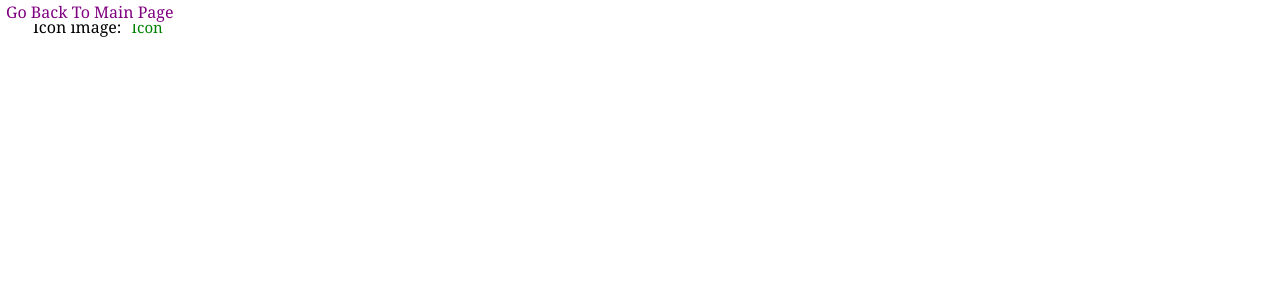
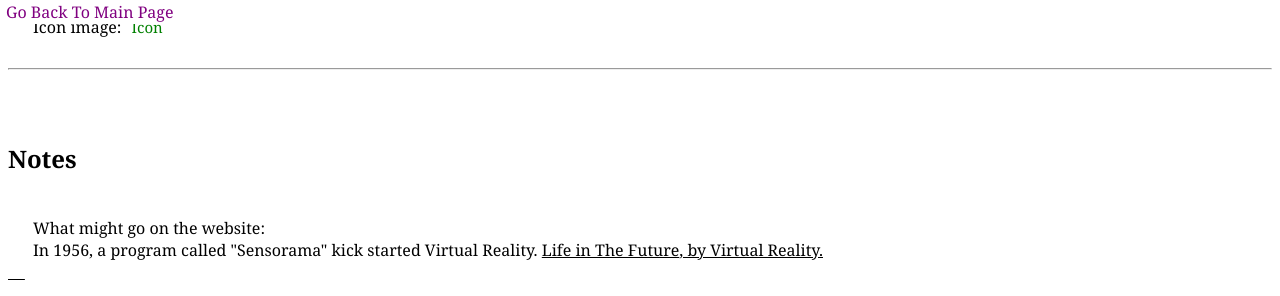
Before and after one commit to hi2vi/REACH-Passion-Project-Website, a plain HTML site: page copyright.html in a window 1280 px wide. Drawn offline with Linux system fonts and the light colour scheme.

Commit message:
Started notes.

```diff
--- a/copyright.html
+++ b/copyright.html
@@ -14,6 +14,10 @@
     <button class = 'goBackToMainPage' onclick = 'goToLink("https://shauryacomputers.tech");'>Go Back To Main Page</button>
     <pre id = "citations">
       Icon image: <button onclick = "goToLink('https://www.flaticon.com/free-icon/binary-code_2115955');">Icon</button>
+      <hr>
+      <h2>Notes</h2>
+      What might go on the website:
+      In 1956, a program called "Sensorama" kick started Virtual Reality. <u>Life in The Future<u>, by Virtual Reality.
     </pre>
   </body>
 </html>
```
